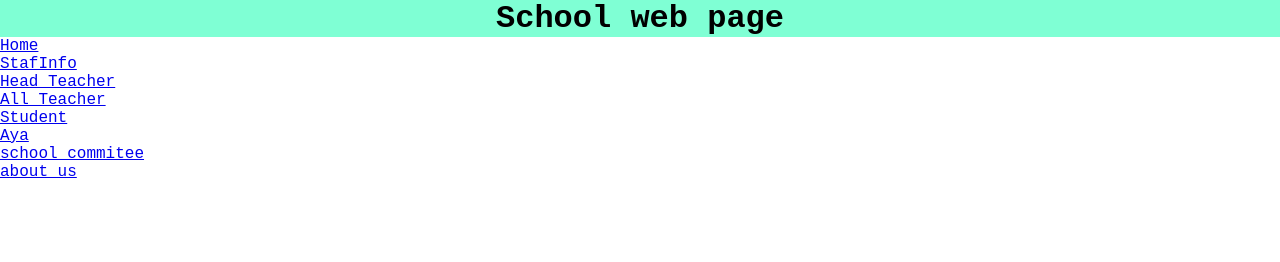
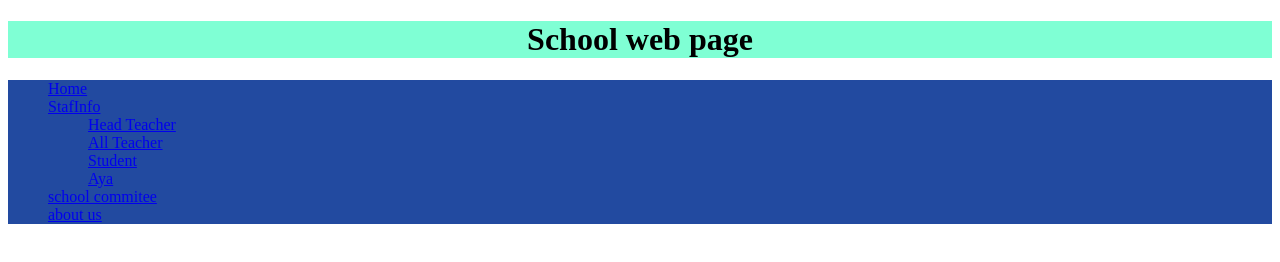
Before and after one commit to me2sumanislam/SCHOOL-WEB-APP, a plain HTML site: page index.html in a window 1280 px wide. Drawn offline with Linux system fonts and the light colour scheme.

Commit message:
add my css style

```diff
--- a/style.css
+++ b/style.css
@@ -3,9 +3,14 @@
     background-color: aquamarine;
  }
 
-
+/*
  *{
    padding: 0px;
    margin: 0px;
    font-family: 'Courier New', Courier, monospace;
+ } */
+
+ ul{
+   list-style:none;
+   background-color: #224aa0;
  }
```
